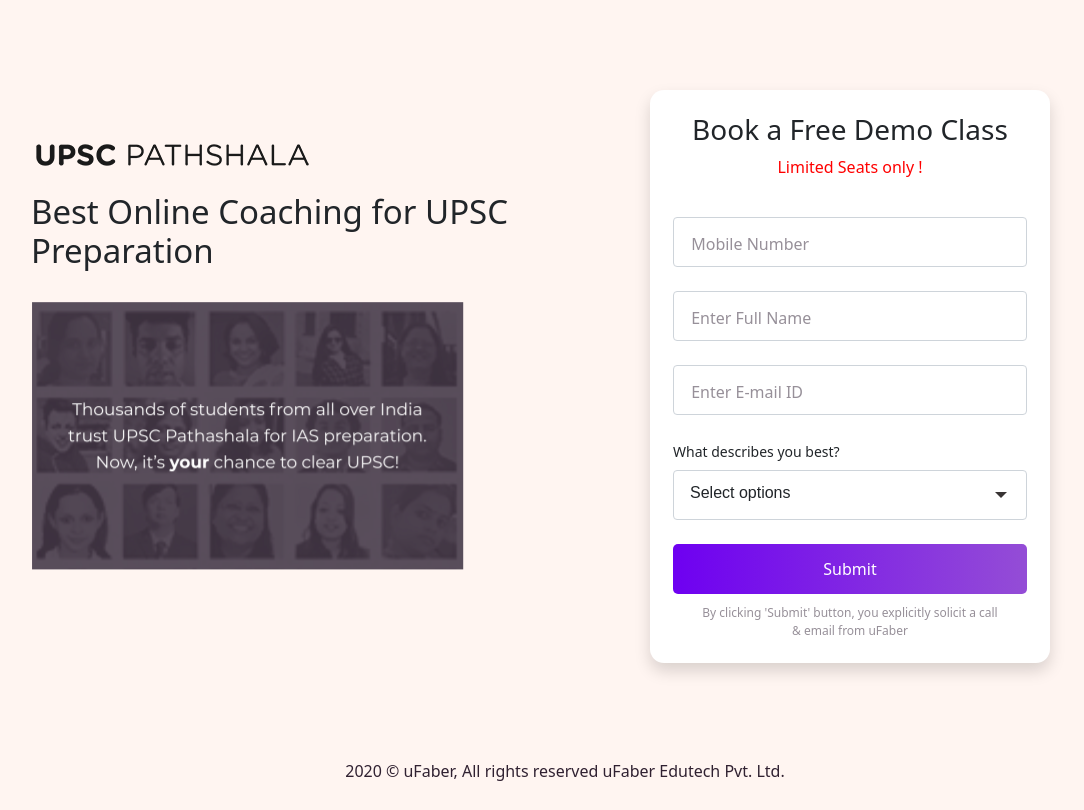
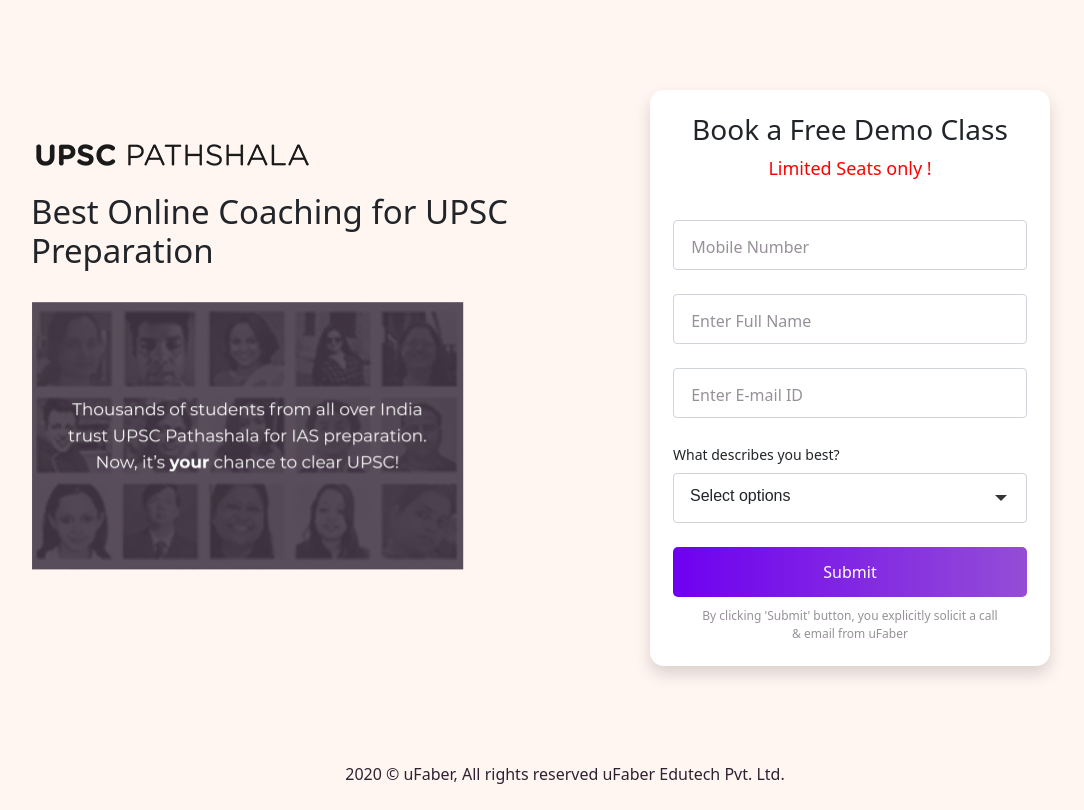
Before and after one commit to Neelam618/UPSC-Pathshala-Task, a website: page index.html in a window 1280 px wide. Shown: the whole page, without its empty margins (75-1159 px from the left). Drawn offline with nearby package versions, Linux system fonts and the light colour scheme.

Commit message:
para font-size

```diff
--- a/scss/index.scss
+++ b/scss/index.scss
@@ -24,7 +24,7 @@
 }
 .limited-seats {
     color: $colorRed;
-    font-weight: 400;
+    font-size: 18px;
 }
 
 .form-container{
```
Also changed, not shown: css/index.css.
